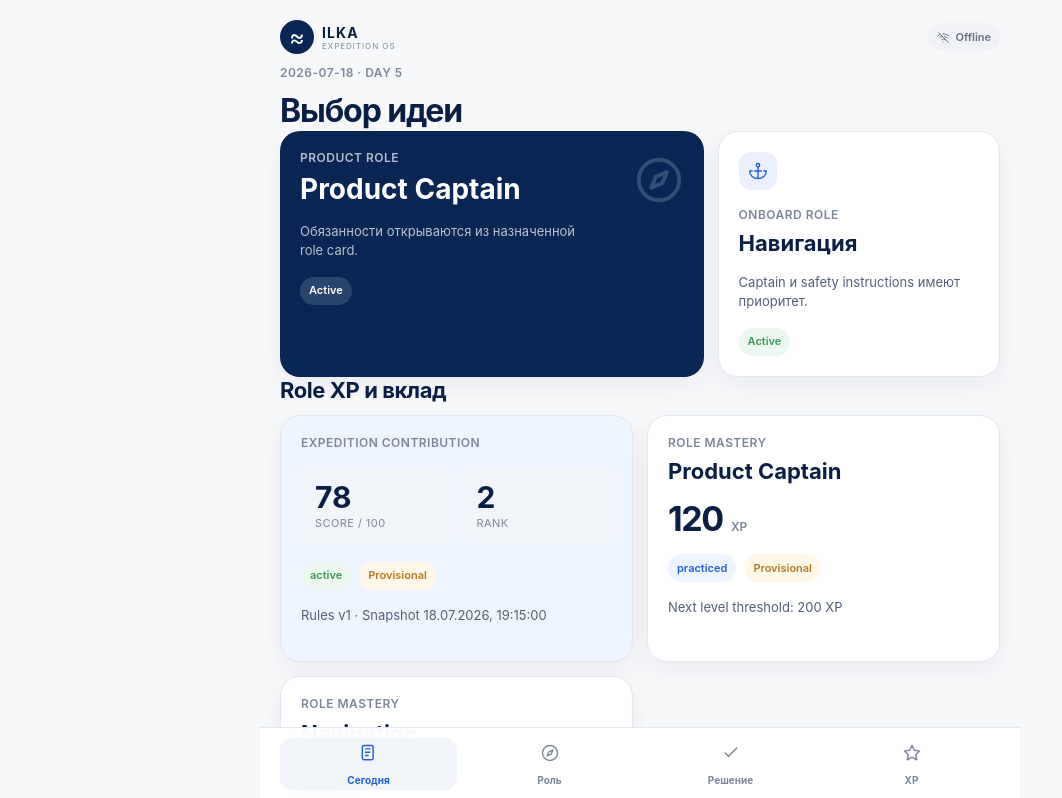
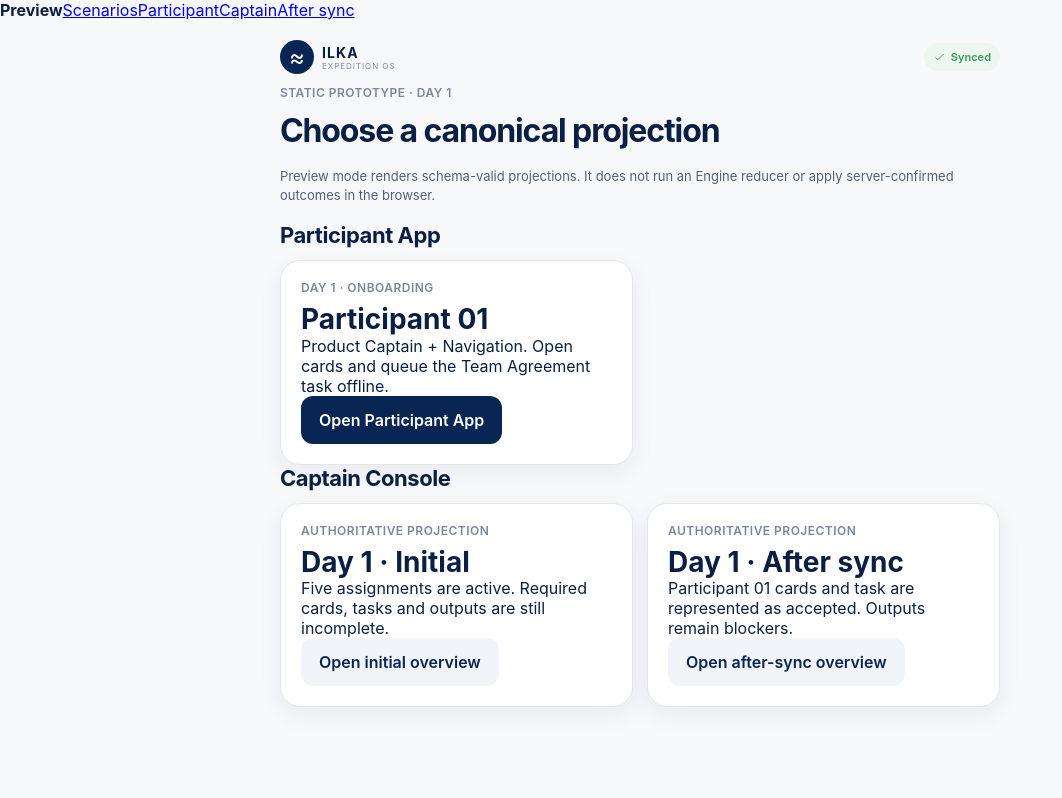
Before and after one commit to SLADZARI/ILKA-EXPEDITION-OS-CI, a React (Vite) app in the folder frontend/: page / in a window 1280 px wide. Shown: the top 798 px of the page, without its empty margins (0-1062 px from the left). Built offline with nearby package versions, Linux system fonts and the light colour scheme.

Commit message:
feat(frontend): add explicit static preview composition root

```diff
--- a/frontend/src/app/App.tsx
+++ b/frontend/src/app/App.tsx
@@ -4,7 +4,9 @@ import {
   applyParticipantCommandOverlay,
   type ConnectivityState,
 } from '../application/projections/participant-command-overlay';
-import { participantPreviewBootstrap } from '../dev/preview-bootstrap';
+import { resolvePreviewBootstrap } from '../dev/preview-bootstrap';
+import { PreviewLauncher } from '../dev/PreviewLauncher';
+import { PreviewSwitcher } from '../dev/PreviewSwitcher';
 import { AppShell } from '../layout/AppShell';
 import type { NavigationItem } from '../navigation/BottomNavigation';
 import {
@@ -123,9 +125,25 @@ function CaptainApp({ bootstrap }: { bootstrap: Extract<AppBootstrap, { mode: 'c
   return <AppShell variant="captain" navigation={navigation} activeNavigationId={route} onNavigate={setRoute}>{content}</AppShell>;
 }
 
+function renderRuntime(bootstrap: AppBootstrap) {
+  return bootstrap.mode === 'participant' ? <ParticipantApp bootstrap={bootstrap} /> : <CaptainApp bootstrap={bootstrap} />;
+}
+
 export function App() {
-  const bootstrap = window.__ILKA_BOOTSTRAP__ ?? (import.meta.env.DEV ? participantPreviewBootstrap : undefined);
+  const injectedBootstrap = window.__ILKA_BOOTSTRAP__;
+  const previewEnabled = import.meta.env.DEV || import.meta.env.VITE_ILKA_PREVIEW === 'true';
+  const previewBootstrap = !injectedBootstrap && previewEnabled
+    ? resolvePreviewBootstrap(window.location.search)
+    : null;
+
+  if (!injectedBootstrap && previewEnabled && !previewBootstrap) {
+    return <><PreviewSwitcher /><AppShell><PreviewLauncher /></AppShell></>;
+  }
+
+  const bootstrap = injectedBootstrap ?? previewBootstrap;
   if (!bootstrap) return <AppShell><EmptyState title="Projection bootstrap is missing"
     description="Inject window.__ILKA_BOOTSTRAP__ from the application composition root. UI does not invent domain state." /></AppShell>;
-  return bootstrap.mode === 'participant' ? <ParticipantApp bootstrap={bootstrap} /> : <CaptainApp bootstrap={bootstrap} />;
+
+  const runtime = renderRuntime(bootstrap);
+  return !injectedBootstrap && previewEnabled ? <><PreviewSwitcher />{runtime}</> : runtime;
 }
```
